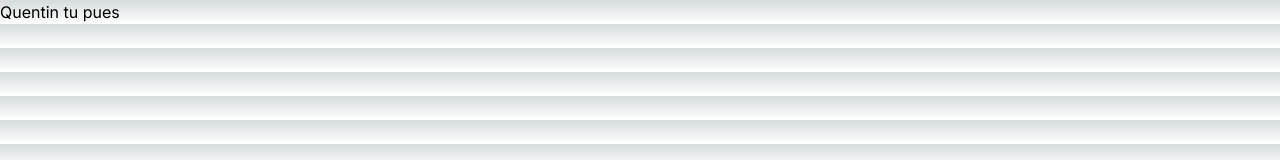
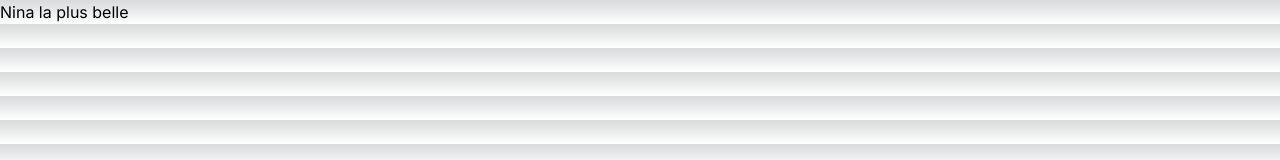
Before and after one commit to ManoelDaPonte/ekko-front, a Next.js app: page / in a window 1280 px wide. Shown: the top 160 px of the page. Built offline with nearby package versions, Linux system fonts and the light colour scheme.

Commit message:
Update page.tsx

```diff
--- a/app/page.tsx
+++ b/app/page.tsx
@@ -4,7 +4,7 @@ export default function Home() {
   return (
     <div>
       <h1>
-        Quentin tu pues
+        Nina la plus belle
       </h1>
     </div>
   )
```
